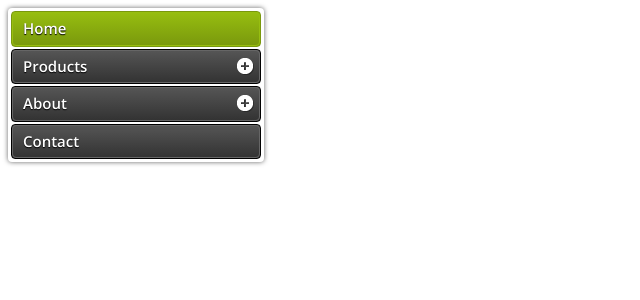
After one commit to Joana-Martins/Filtro-Juniores, a PHP site: page /source/cssmenu/index.html in a window 1280 px wide. The commit adds this page. Shown: the top 300 px of the page, without its empty margins (0-640 px from the left). Run offline with PHP 8.4, Linux system fonts and the light colour scheme.

Commit message:
Add files via upload

```diff
--- a/Filtro - Juniores/Css/Estilo.css
+++ b/Filtro - Juniores/Css/Estilo.css
@@ -94,10 +94,10 @@ li {
     grid-area: limpar;
     background-color: #FFFC9D;
     margin:.6em;
-    margin-left:auto;
-    margin-right: auto;
+    margin-left:100%;
+    margin-right: 100%;
     padding: .3em;
-    width: 10em;
+    width: 5em;
     text-align: center;
     border-color:black;
     border-style:solid;
--- /dev/null
+++ b/Filtro - Juniores/source/cssmenu/index.html
@@ -0,0 +1,35 @@
+<!doctype html>
+<html lang=''>
+<head>
+   <meta charset='utf-8'>
+   <meta http-equiv="X-UA-Compatible" content="IE=edge">
+   <meta name="viewport" content="width=device-width, initial-scale=1">
+   <link rel="stylesheet" href="styles.css">
+   <script src="http://code.jquery.com/jquery-latest.min.js" type="text/javascript"></script>
+   <script src="script.js"></script>
+   <title>CSS MenuMaker</title>
+</head>
+<body>
+
+<div id='cssmenu'>
+<ul>
+   <li class='active'><a href='#'><span>Home</span></a></li>
+   <li class='has-sub'><a href='#'><span>Products</span></a>
+      <ul>
+         <li><a href='#'><span>Product 1</span></a></li>
+         <li><a href='#'><span>Product 2</span></a></li>
+         <li class='last'><a href='#'><span>Product 3</span></a></li>
+      </ul>
+   </li>
+   <li class='has-sub'><a href='#'><span>About</span></a>
+      <ul>
+         <li><a href='#'><span>Company</span></a></li>
+         <li class='last'><a href='#'><span>Contact</span></a></li>
+      </ul>
+   </li>
+   <li class='last'><a href='#'><span>Contact</span></a></li>
+</ul>
+</div>
+
+</body>
+<html>
--- /dev/null
+++ b/Filtro - Juniores/source/cssmenu/script.js
@@ -0,0 +1,22 @@
+( function( $ ) {
+$( document ).ready(function() {
+$('#cssmenu > ul > li > a').click(function() {
+  $('#cssmenu li').removeClass('active');
+  $(this).closest('li').addClass('active');
+  var checkElement = $(this).next();
+  if((checkElement.is('ul')) && (checkElement.is(':visible'))) {
+    $(this).closest('li').removeClass('active');
+    checkElement.slideUp('normal');
+  }
+  if((checkElement.is('ul')) && (!checkElement.is(':visible'))) {
+    $('#cssmenu ul ul:visible').slideUp('normal');
+    checkElement.slideDown('normal');
+  }
+  if($(this).closest('li').find('ul').children().length == 0) {
+    return true;
+  } else {
+    return false;
+  }
+});
+});
+} )( jQuery );
--- /dev/null
+++ b/Filtro - Juniores/source/cssmenu/styles.css
@@ -0,0 +1,104 @@
+@import url(http://fonts.googleapis.com/css?family=Open+Sans:400,600,300);
+@charset "UTF-8";
+/* Base Styles */
+#cssmenu,
+#cssmenu ul,
+#cssmenu li,
+#cssmenu a {
+  margin: 0;
+  padding: 0;
+  border: 0;
+  list-style: none;
+  font-weight: normal;
+  text-decoration: none;
+  line-height: 1;
+  font-family: 'Open Sans', sans-serif;
+  font-size: 14px;
+  position: relative;
+}
+#cssmenu a {
+  line-height: 1.3;
+}
+#cssmenu {
+  width: 250px;
+  background: #fff;
+  -webkit-border-radius: 4px;
+  -moz-border-radius: 4px;
+  border-radius: 4px;
+  padding: 3px;
+  -moz-box-shadow: 0 0 5px rgba(0, 0, 0, 0.6);
+  -webkit-box-shadow: 0 0 5px rgba(0, 0, 0, 0.6);
+  box-shadow: 0 0 5px rgba(0, 0, 0, 0.6);
+}
+#cssmenu > ul > li {
+  margin: 0 0 2px 0;
+}
+#cssmenu > ul > li:last-child {
+  margin: 0;
+}
+#cssmenu > ul > li > a {
+  font-size: 15px;
+  display: block;
+  color: #ffffff;
+  text-shadow: 0 1px 1px #000;
+  background: #565656;
+  background: -moz-linear-gradient(#565656 0%, #323232 100%);
+  background: -webkit-gradient(linear, left top, left bottom, color-stop(0%, #565656), color-stop(100%, #323232));
+  background: -webkit-linear-gradient(#565656 0%, #323232 100%);
+  background: linear-gradient(#565656 0%, #323232 100%);
+  border: 1px solid #000;
+  -webkit-border-radius: 4px;
+  -moz-border-radius: 4px;
+  border-radius: 4px;
+}
+#cssmenu > ul > li > a > span {
+  display: block;
+  border: 1px solid #666666;
+  padding: 6px 10px;
+  -webkit-border-radius: 4px;
+  -moz-border-radius: 4px;
+  border-radius: 4px;
+  font-weight: bold;
+}
+#cssmenu > ul > li > a:hover {
+  text-decoration: none;
+}
+#cssmenu > ul > li.active {
+  border-bottom: none;
+}
+#cssmenu > ul > li.active > a {
+  background: #97be10;
+  background: -moz-linear-gradient(#97be10 0%, #79980d 100%);
+  background: -webkit-gradient(linear, left top, left bottom, color-stop(0%, #97be10), color-stop(100%, #79980d));
+  background: -webkit-linear-gradient(#97be10 0%, #79980d 100%);
+  background: linear-gradient(#97be10 0%, #79980d 100%);
+  color: #fff;
+  text-shadow: 0 1px 1px #000;
+  border: 1px solid #79980d;
+}
+#cssmenu > ul > li.active > a span {
+  border: 1px solid #97be10;
+}
+#cssmenu > ul > li.has-sub > a span {
+  background: url(images/icon_plus.png) 98% center no-repeat;
+}
+#cssmenu > ul > li.has-sub.active > a span {
+  background: url(images/icon_minus.png) 98% center no-repeat;
+}
+/* Sub menu */
+#cssmenu ul ul {
+  padding: 5px 12px;
+  display: none;
+}
+#cssmenu ul ul li {
+  padding: 3px 0;
+}
+#cssmenu ul ul a {
+  display: block;
+  color: #595959;
+  font-size: 13px;
+  font-weight: bold;
+}
+#cssmenu ul ul a:hover {
+  color: #79980d;
+}
```
Also changed, not shown: Filtro - Juniores/source/cssmenu/images/icon_minus.png (added), Filtro - Juniores/source/cssmenu/images/icon_plus.png (added).
